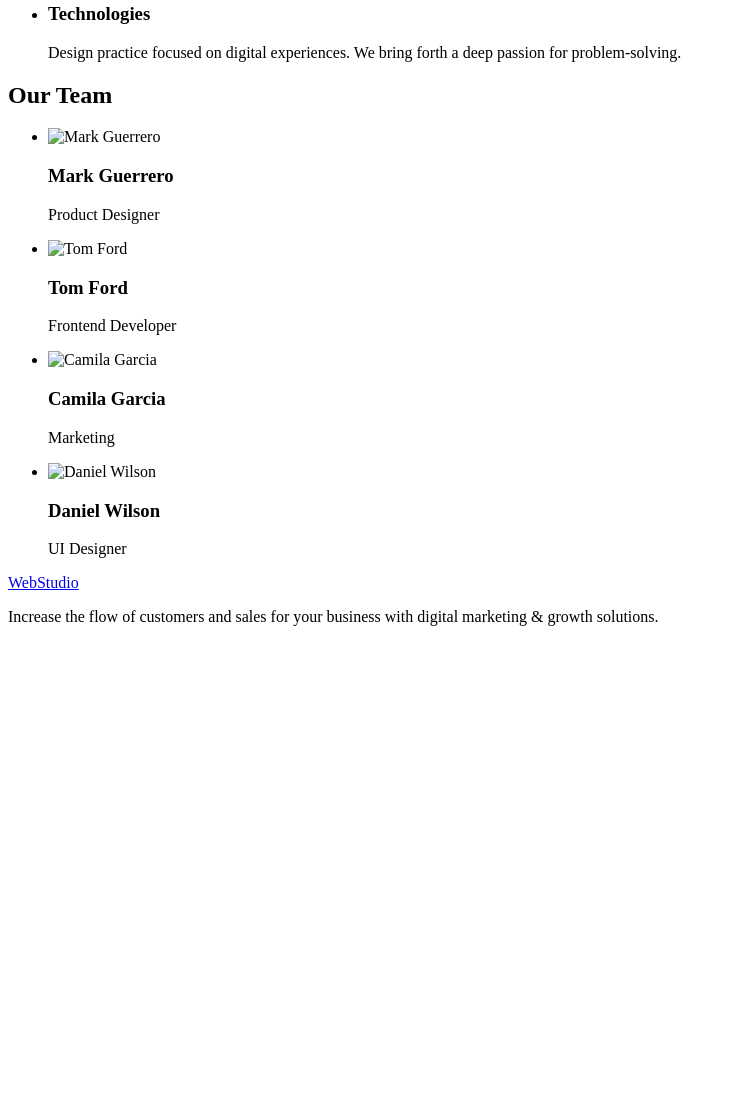
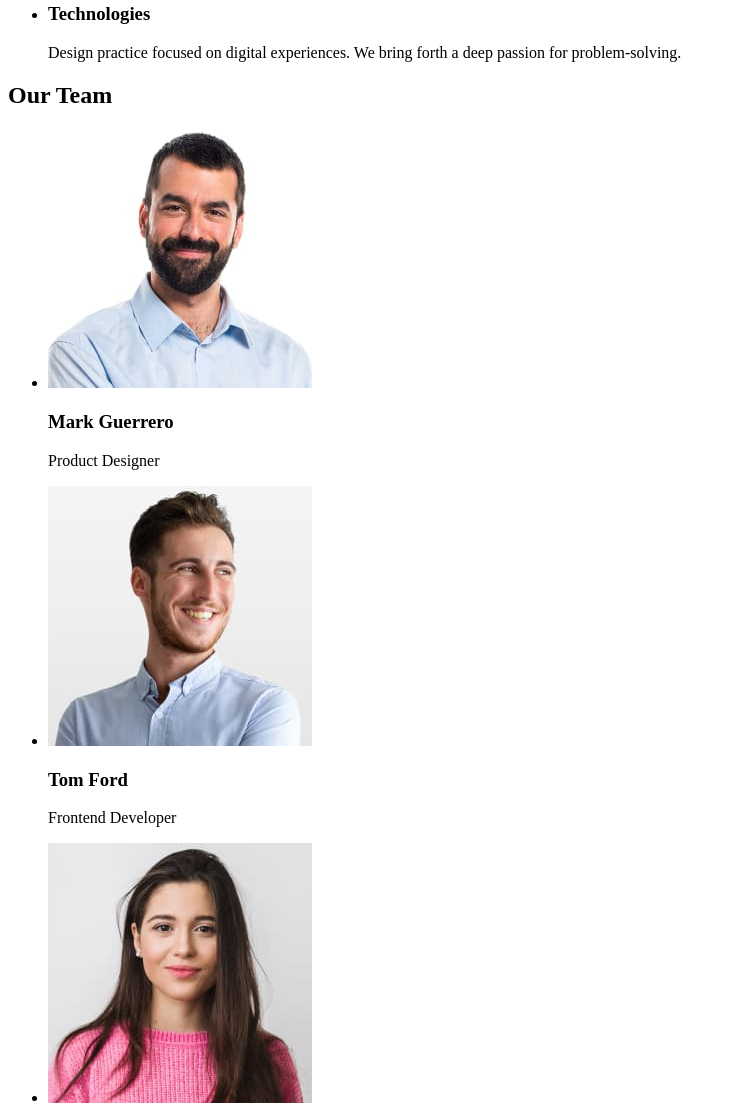
Before and after one commit to allaponomarenko/goit-markup-hw-01, a plain HTML site: page index.html in a window 1280 px wide. Shown: the part 532-1638 px from the top of the page, without its empty margins (0-736 px from the left). Before the commit the page ends 1174 px from the top, so only its background shows below. Drawn offline with Linux system fonts and the light colour scheme.

Commit message:
Update index.html

```diff
--- a/index.html
+++ b/index.html
@@ -19,7 +19,7 @@
       </nav>
         <address>
       <ul>
-          <li><a href="info@devstudio.com">info@devstudio.com</a></li>
+          <li><a href="malito:info@devstudio.com">info@devstudio.com</a></li>
           <li><a href="tel:+110001111111">+11 (000) 111-11-11</a></li>
         </ul>
       </address>
@@ -71,22 +71,22 @@
         <h2>Our Team</h2>
         <ul>
           <li>
-            <img src="images/mark-guerrero.jpg" alt="Mark Guerrero" width="264" height="260">
+            <img src="./images/mark_guerrero.jpg" alt="Mark Guerrero" width="264" height="260"/>
             <h3>Mark Guerrero</h3>
             <p>Product Designer</p>
           </li>
           <li>
-            <img src="images/tom-ford.jpg" alt="Tom Ford" width="264" height="260">
+            <img src="./images/tom_ford.jpg" alt="Tom Ford" width="264" height="260"/>
             <h3>Tom Ford</h3>
             <p>Frontend Developer</p>
           </li>
           <li>
-            <img src="images/gamila-garcia.jpg" alt="Camila Garcia" width="264" height="260">
+            <img src="./images/gamila_garcia.jpg" alt="Camila Garcia" width="264" height="260"/>
             <h3>Camila Garcia</h3>
             <p>Marketing</p>
           </li>
           <li>
-            <img src="images/daniel-wilson.jpg" alt="Daniel Wilson" width="264" height="260">
+            <img src="./images/daniel_wilson.jpg" alt="Daniel Wilson" width="264" height="260"/>
             <h3>Daniel Wilson</h3>
             <p>UI Designer</p>
           </li>
@@ -94,7 +94,7 @@
       </section>
     </main>
     <footer>
-      <a href="./index.html"> WebStudio </a>
+      <a href="./index.html"> WebStudio_2 </a>
       <p>
         Increase the flow of customers and sales for your business with digital
         marketing & growth solutions.
```
